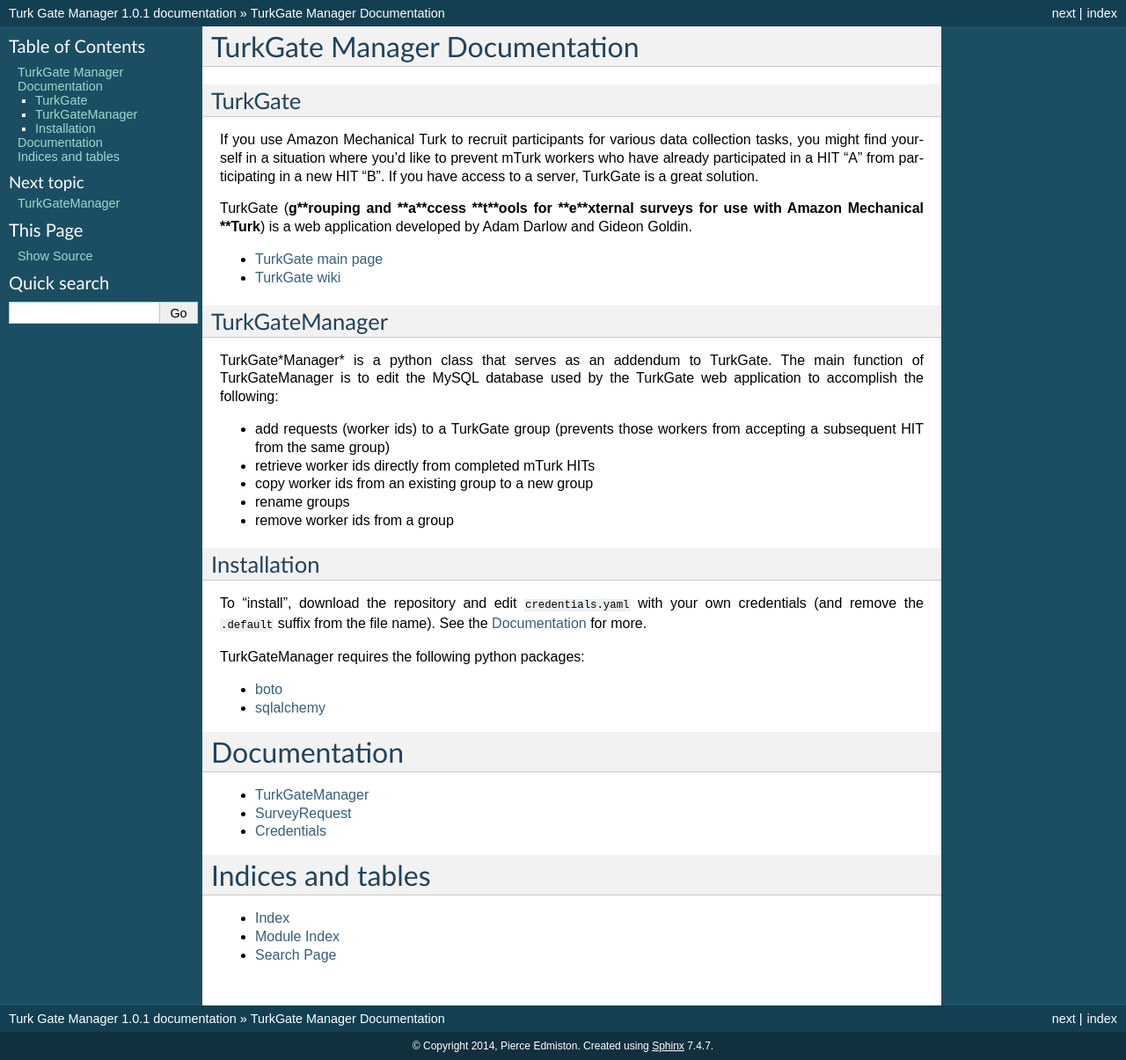
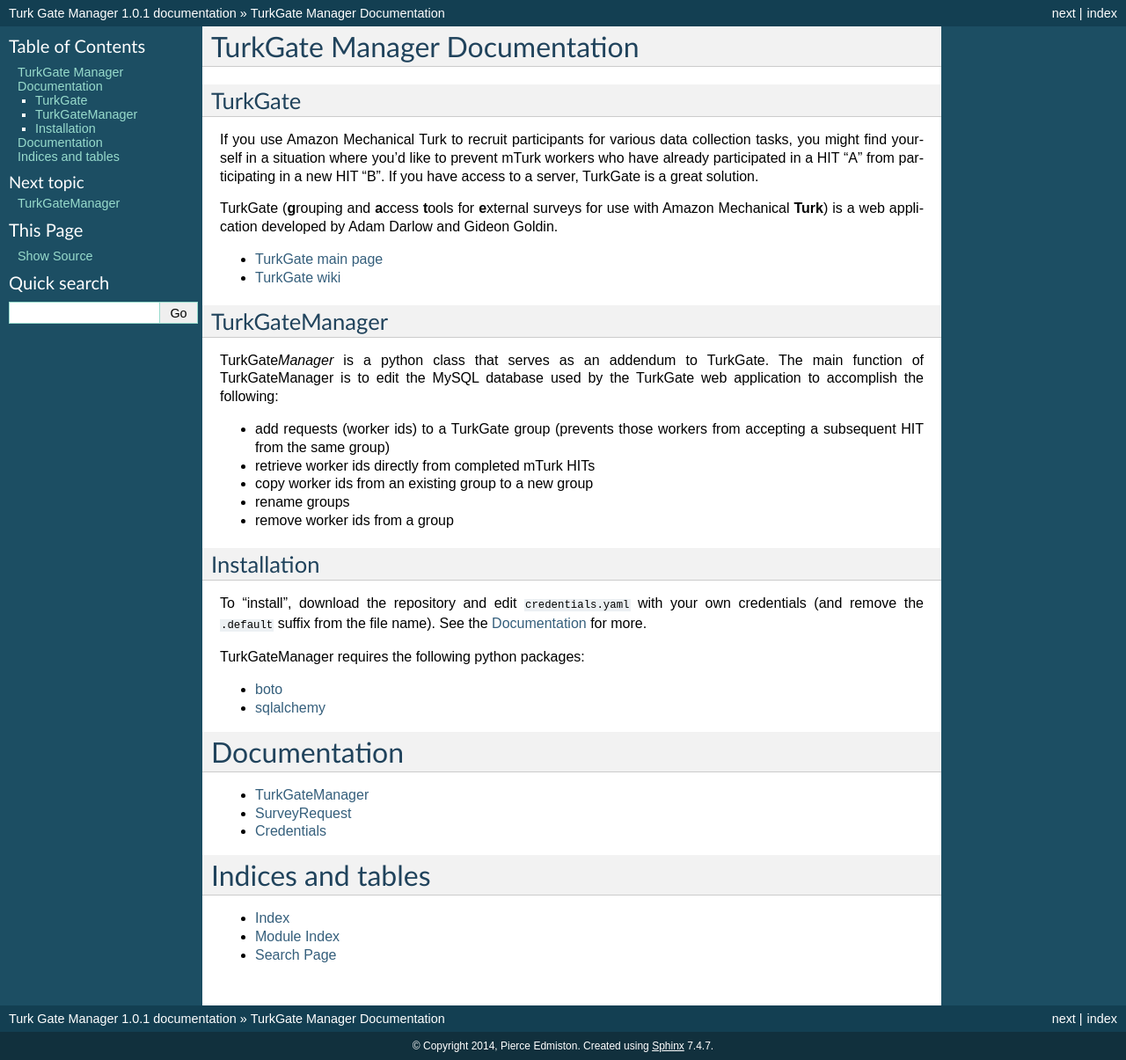
Before and after one commit to pedmiston/turkgatemanager, a Sphinx documentation site: the page built from docs/index.rst, in a window 1280 px wide. Shown: the whole page at 88% size. Built offline with Sphinx 7.4.7, drawn with Linux system fonts in a browser that asks for light colours.

Commit message:
Fixed rst syntax

```diff
--- a/docs/index.rst
+++ b/docs/index.rst
@@ -6,7 +6,7 @@
 
 If you use Amazon Mechanical Turk to recruit participants for various data collection tasks, you might find yourself in a situation where you'd like to prevent mTurk workers who have already participated in a HIT "A" from participating in a new HIT "B". If you have access to a server, TurkGate is a great solution.
 
-TurkGate (**g**rouping and **a**ccess **t**ools for **e**xternal surveys for use with Amazon Mechanical **Turk**) is a web application developed by Adam Darlow and Gideon Goldin.
+TurkGate (\ **g**\ rouping and **a**\ ccess **t**\ ools for **e**\ xternal surveys for use with Amazon Mechanical **Turk**) is a web application developed by Adam Darlow and Gideon Goldin.
 
 * `TurkGate main page <http://gideongoldin.github.io/TurkGate/>`_
 * `TurkGate wiki <https://github.com/gideongoldin/TurkGate/wiki>`_
@@ -14,7 +14,7 @@
 TurkGateManager
 ----------------
 
-TurkGate*Manager* is a python class that serves as an addendum to TurkGate. The main function of TurkGateManager is to edit the MySQL database used by the TurkGate web application to accomplish the following:
+TurkGate\ *Manager* is a python class that serves as an addendum to TurkGate. The main function of TurkGateManager is to edit the MySQL database used by the TurkGate web application to accomplish the following:
 
 * add requests (worker ids) to a TurkGate group (prevents those workers from accepting a subsequent HIT from the same group)
 * retrieve worker ids directly from completed mTurk HITs
```
